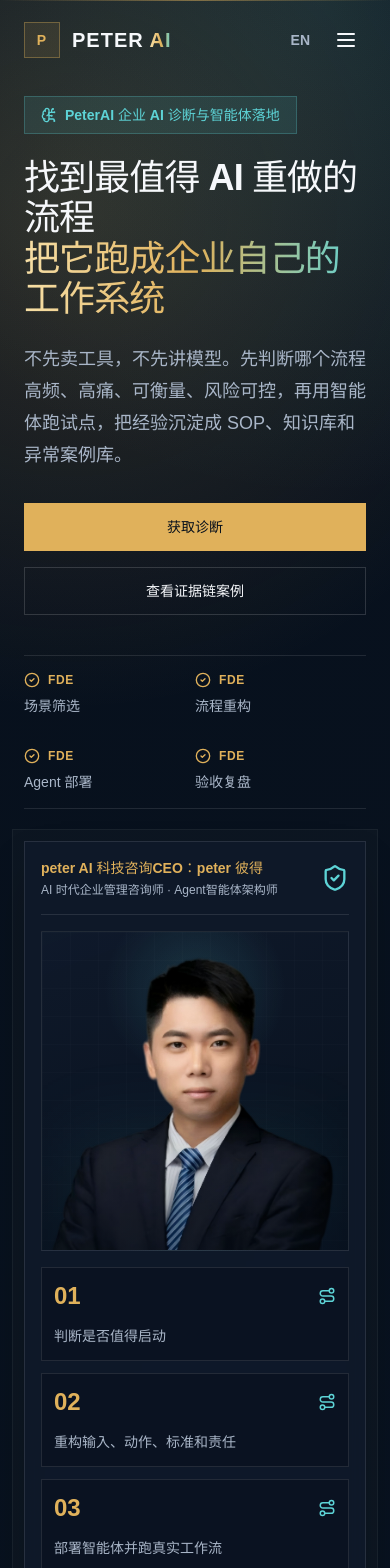
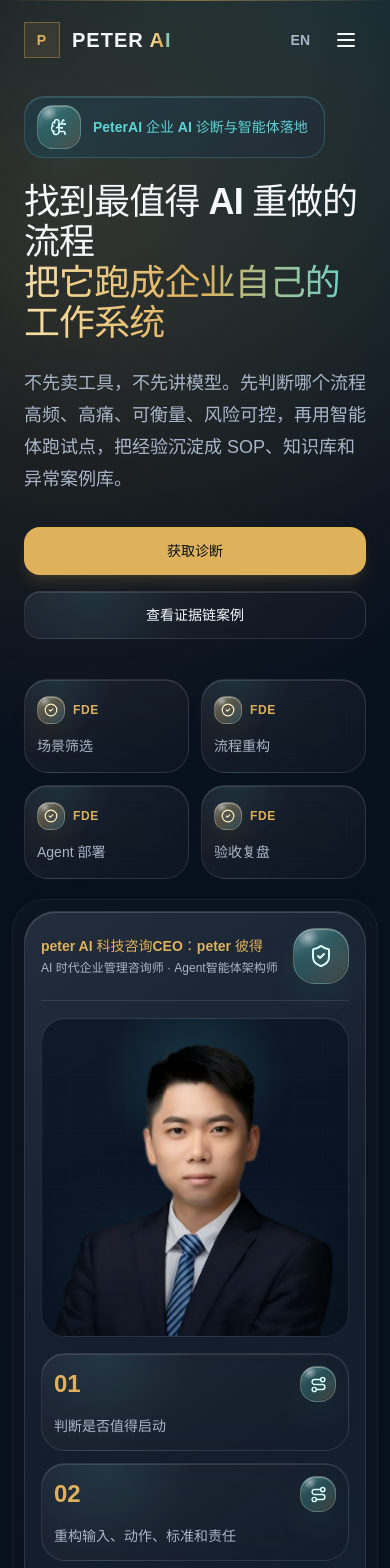
Before and after one commit to peter5ai/peterFDE, a React (Vite) app: page / in a window 390 px wide. Shown: the top 1568 px of the page. Built offline with nearby package versions, Linux system fonts and the light colour scheme.

Commit message:
Refine site glass UI

```diff
--- a/src/components/DeliveryLoop.tsx
+++ b/src/components/DeliveryLoop.tsx
@@ -42,10 +42,12 @@ export const DeliveryLoop = () => {
                 whileInView={{ opacity: 1, y: 0 }}
                 viewport={{ once: true }}
                 transition={{ delay: index * 0.06 }}
-                className="min-h-[210px] md:min-h-[250px] border border-white/10 bg-surface/70 p-4 md:p-6 transition hover:border-cyan/35 hover:bg-surfaceLight/70"
+                className="glass-panel min-h-[210px] rounded-[1.5rem] p-4 transition hover:-translate-y-1 hover:border-cyan/35 md:min-h-[250px] md:p-6"
               >
                 <div className="mb-5 md:mb-8 flex items-center justify-between">
-                  <Icon className="text-cyan" size={28} />
+                  <span className="glass-icon glass-icon-cyan glass-icon-lg">
+                    <Icon size={28} />
+                  </span>
                   <span className="font-display text-3xl font-bold text-gold/80">{String(index + 1).padStart(2, '0')}</span>
                 </div>
                 <h3 className="mb-4 md:mb-5 text-2xl font-bold">{step.title}</h3>
--- a/src/components/HeroSection.tsx
+++ b/src/components/HeroSection.tsx
@@ -23,8 +23,10 @@ export const HeroSection = () => {
             transition={{ duration: 0.7 }}
             className="max-w-3xl"
           >
-            <div className="mb-6 md:mb-8 inline-flex items-center gap-2 border border-cyan/25 bg-cyan/10 px-4 py-2 text-sm font-semibold text-cyan">
-              <BrainCircuit size={16} />
+            <div className="glass-chip mb-6 md:mb-8 inline-flex items-center gap-3 px-3 py-2 pr-4 text-sm font-semibold text-cyan">
+              <span className="glass-icon glass-icon-cyan glass-icon-sm">
+                <BrainCircuit size={18} />
+              </span>
               {t('missionHero.badge')}
             </div>
 
@@ -44,23 +46,25 @@ export const HeroSection = () => {
             <div className="flex flex-col gap-4 sm:flex-row">
               <a
                 href="#cta"
-                className="inline-flex h-12 items-center justify-center bg-gold px-6 text-sm font-bold text-ink transition hover:bg-gold-light"
+                className="inline-flex h-12 items-center justify-center rounded-2xl bg-gold px-6 text-sm font-bold text-ink shadow-lg shadow-gold/15 transition hover:-translate-y-0.5 hover:bg-gold-light"
               >
                 {t('nav.getDiagnosis')}
               </a>
               <a
                 href="#cases"
-                className="inline-flex h-12 items-center justify-center border border-white/15 px-6 text-sm font-semibold text-text transition hover:border-cyan/60 hover:text-cyan"
+                className="glass-panel-soft inline-flex h-12 items-center justify-center rounded-2xl px-6 text-sm font-semibold text-text transition hover:-translate-y-0.5 hover:border-cyan/45 hover:text-cyan"
               >
                 {t('missionHero.secondaryCta')}
               </a>
             </div>
 
-            <div className="mt-10 md:mt-12 grid max-w-2xl grid-cols-2 border-y border-white/10 sm:grid-cols-4">
+            <div className="mt-10 md:mt-12 grid max-w-2xl grid-cols-2 gap-3 sm:grid-cols-4">
               {metrics.map((item) => (
-                <div key={item} className="py-4 md:py-5 pr-4">
-                  <div className="mb-2 flex items-center gap-2 text-gold">
-                    <CheckCircle2 size={16} />
+                <div key={item} className="glass-panel-soft rounded-3xl px-3 py-4 md:px-4 md:py-5">
+                  <div className="mb-3 flex items-center gap-2 text-gold">
+                    <span className="glass-icon glass-icon-gold h-7 w-7 rounded-xl">
+                      <CheckCircle2 size={14} />
+                    </span>
                     <span className="text-xs font-semibold uppercase tracking-wider">FDE</span>
                   </div>
                   <p className="text-sm text-text-muted">{item}</p>
@@ -75,18 +79,20 @@ export const HeroSection = () => {
             transition={{ duration: 0.8, delay: 0.15 }}
             className="relative"
           >
-            <div className="absolute -inset-3 md:-inset-4 border border-white/5 bg-white/[0.02]" />
-            <div className="relative border border-white/10 bg-surface/80 p-4 md:p-5 shadow-2xl shadow-black/30 backdrop-blur">
+            <div className="absolute -inset-3 rounded-[2rem] border border-white/5 bg-white/[0.02] md:-inset-4" />
+            <div className="glass-panel relative rounded-[2rem] p-4 md:p-5">
               <div className="flex items-center justify-between border-b border-white/10 pb-4">
                 <div>
                   <p className="text-sm font-semibold text-gold">{t('hero.nameTitle')}</p>
                   <p className="mt-1 text-xs text-text-muted">{t('hero.jobTitle')}</p>
                 </div>
-                <ShieldCheck className="text-cyan" size={28} />
+                <span className="glass-icon glass-icon-cyan glass-icon-md">
+                  <ShieldCheck size={24} />
+                </span>
               </div>
 
               <div className="grid gap-4 md:gap-5 pt-4 md:pt-5 md:grid-cols-[1.05fr_0.95fr]">
-                <div className="relative min-h-[320px] overflow-hidden border border-white/10 bg-[radial-gradient(circle_at_50%_18%,rgba(93,211,214,0.16),transparent_30%),linear-gradient(160deg,rgba(15,26,43,0.92),rgba(7,16,28,0.98))] md:min-h-[400px]">
+                <div className="glass-panel-soft relative min-h-[320px] overflow-hidden rounded-[1.5rem] bg-[radial-gradient(circle_at_50%_18%,rgba(93,211,214,0.16),transparent_30%),linear-gradient(160deg,rgba(15,26,43,0.92),rgba(7,16,28,0.98))] md:min-h-[400px]">
                   <div className="absolute inset-0 bg-[linear-gradient(rgba(255,255,255,0.035)_1px,transparent_1px),linear-gradient(90deg,rgba(255,255,255,0.035)_1px,transparent_1px)] bg-[size:28px_28px] opacity-40" />
                   <div className="absolute inset-x-8 bottom-0 h-28 bg-cyan/10 blur-2xl" />
                   <img
@@ -104,10 +110,12 @@ export const HeroSection = () => {
                     ['03', t('missionHero.steps.2')],
                     ['04', t('missionHero.steps.3')],
                   ].map(([step, label]) => (
-                    <div key={step} className="border border-white/10 bg-background/70 p-3 md:p-4">
+                    <div key={step} className="glass-panel-soft rounded-3xl p-3 md:p-4">
                       <div className="mb-3 flex items-center justify-between">
                         <span className="font-display text-2xl font-bold text-gold">{step}</span>
-                        <Route size={18} className="text-cyan" />
+                        <span className="glass-icon glass-icon-cyan h-9 w-9 rounded-2xl">
+                          <Route size={17} />
+                        </span>
                       </div>
                       <p className="text-sm leading-6 text-text-muted">{label}</p>
                     </div>
--- a/src/index.css
+++ b/src/index.css
@@ -32,6 +32,117 @@ html {
   scroll-behavior: smooth;
 }
 
+@layer components {
+  .glass-panel {
+    position: relative;
+    border: 1px solid rgba(255, 255, 255, 0.11);
+    background:
+      linear-gradient(145deg, rgba(255, 255, 255, 0.095), rgba(255, 255, 255, 0.028) 46%, rgba(93, 211, 214, 0.055)),
+      rgba(15, 26, 43, 0.64);
+    box-shadow:
+      inset 0 1px 0 rgba(255, 255, 255, 0.16),
+      0 18px 46px rgba(0, 0, 0, 0.2);
+    backdrop-filter: blur(18px);
+  }
+
+  .glass-panel-soft {
+    border: 1px solid rgba(255, 255, 255, 0.1);
+    background:
+      radial-gradient(circle at 20% 0%, rgba(93, 211, 214, 0.1), transparent 34%),
+      linear-gradient(145deg, rgba(255, 255, 255, 0.07), rgba(255, 255, 255, 0.02)),
+      rgba(9, 17, 31, 0.56);
+    box-shadow: inset 0 1px 0 rgba(255, 255, 255, 0.12);
+    backdrop-filter: blur(14px);
+  }
+
+  .glass-icon {
+    position: relative;
+    display: inline-flex;
+    align-items: center;
+    justify-content: center;
+    flex-shrink: 0;
+    border-radius: 22px;
+    border: 1px solid rgba(255, 255, 255, 0.16);
+    color: #F7DFA6;
+    background:
+      radial-gradient(circle at 26% 16%, rgba(255, 255, 255, 0.55), transparent 18%),
+      linear-gradient(135deg, rgba(93, 211, 214, 0.34), rgba(37, 128, 154, 0.2) 42%, rgba(224, 177, 91, 0.3)),
+      rgba(255, 255, 255, 0.08);
+    box-shadow:
+      inset 0 1px 0 rgba(255, 255, 255, 0.38),
+      inset 0 -18px 30px rgba(7, 16, 28, 0.2),
+      0 12px 30px rgba(93, 211, 214, 0.12),
+      0 8px 22px rgba(0, 0, 0, 0.22);
+    backdrop-filter: blur(18px) saturate(1.25);
+    overflow: hidden;
+  }
+
+  .glass-icon::after {
+    content: "";
+    position: absolute;
+    inset: 1px;
+    border-radius: inherit;
+    background: linear-gradient(145deg, rgba(255, 255, 255, 0.22), transparent 34%, rgba(255, 255, 255, 0.04));
+    pointer-events: none;
+  }
+
+  .glass-icon-cyan {
+    color: #D9FFFF;
+    background:
+      radial-gradient(circle at 26% 16%, rgba(255, 255, 255, 0.52), transparent 18%),
+      linear-gradient(135deg, rgba(93, 211, 214, 0.38), rgba(60, 227, 198, 0.22) 45%, rgba(224, 177, 91, 0.18)),
+      rgba(255, 255, 255, 0.08);
+  }
+
+  .glass-icon-gold {
+    color: #FFF2CB;
+    background:
+      radial-gradient(circle at 26% 16%, rgba(255, 255, 255, 0.5), transparent 18%),
+      linear-gradient(135deg, rgba(247, 223, 166, 0.42), rgba(224, 177, 91, 0.3) 44%, rgba(93, 211, 214, 0.18)),
+      rgba(255, 255, 255, 0.08);
+    box-shadow:
+      inset 0 1px 0 rgba(255, 255, 255, 0.38),
+      inset 0 -18px 30px rgba(7, 16, 28, 0.18),
+      0 12px 30px rgba(224, 177, 91, 0.16),
+      0 8px 22px rgba(0, 0, 0, 0.22);
+  }
+
+  .glass-icon-danger {
+    color: #FFE2E2;
+    background:
+      radial-gradient(circle at 26% 16%, rgba(255, 255, 255, 0.45), transparent 18%),
+      linear-gradient(135deg, rgba(248, 113, 113, 0.32), rgba(185, 28, 28, 0.18) 45%, rgba(224, 177, 91, 0.12)),
+      rgba(255, 255, 255, 0.07);
+  }
+
+  .glass-icon-sm {
+    width: 44px;
+    height: 44px;
+    border-radius: 16px;
+  }
+
+  .glass-icon-md {
+    width: 56px;
+    height: 56px;
+  }
+
+  .glass-icon-lg {
+    width: 68px;
+    height: 68px;
+    border-radius: 24px;
+  }
+
+  .glass-chip {
+    border-radius: 20px;
+    border: 1px solid rgba(93, 211, 214, 0.22);
+    background:
+      linear-gradient(135deg, rgba(93, 211, 214, 0.13), rgba(255, 255, 255, 0.045)),
+      rgba(15, 26, 43, 0.52);
+    box-shadow: inset 0 1px 0 rgba(255, 255, 255, 0.14);
+    backdrop-filter: blur(14px);
+  }
+}
+
 /* Custom Scrollbar for dark theme */
 ::-webkit-scrollbar {
   width: 8px;
```
Also changed, not shown: src/components/CTA.tsx (+11 -7 lines), src/components/Cases.tsx (+7 -5 lines), src/components/FitCheck.tsx (+12 -8 lines), src/components/LogicMoat.tsx (+12 -8 lines), src/components/OrgChart.tsx (+9 -5 lines), src/components/PainPoints.tsx (+9 -5 lines), src/components/Timeline.tsx (+6 -4 lines), 8 other files (tests, documents, lock files or other folders).
